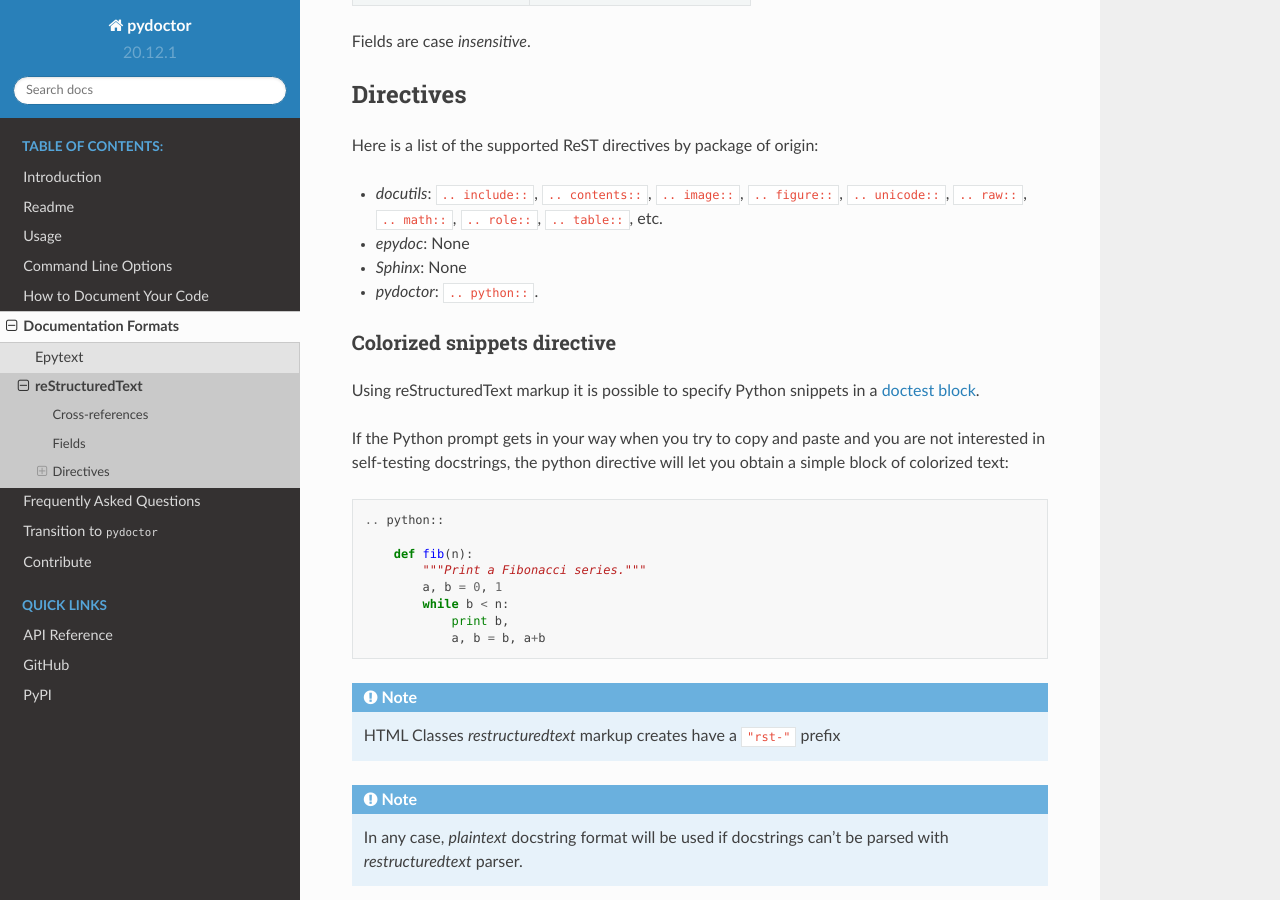
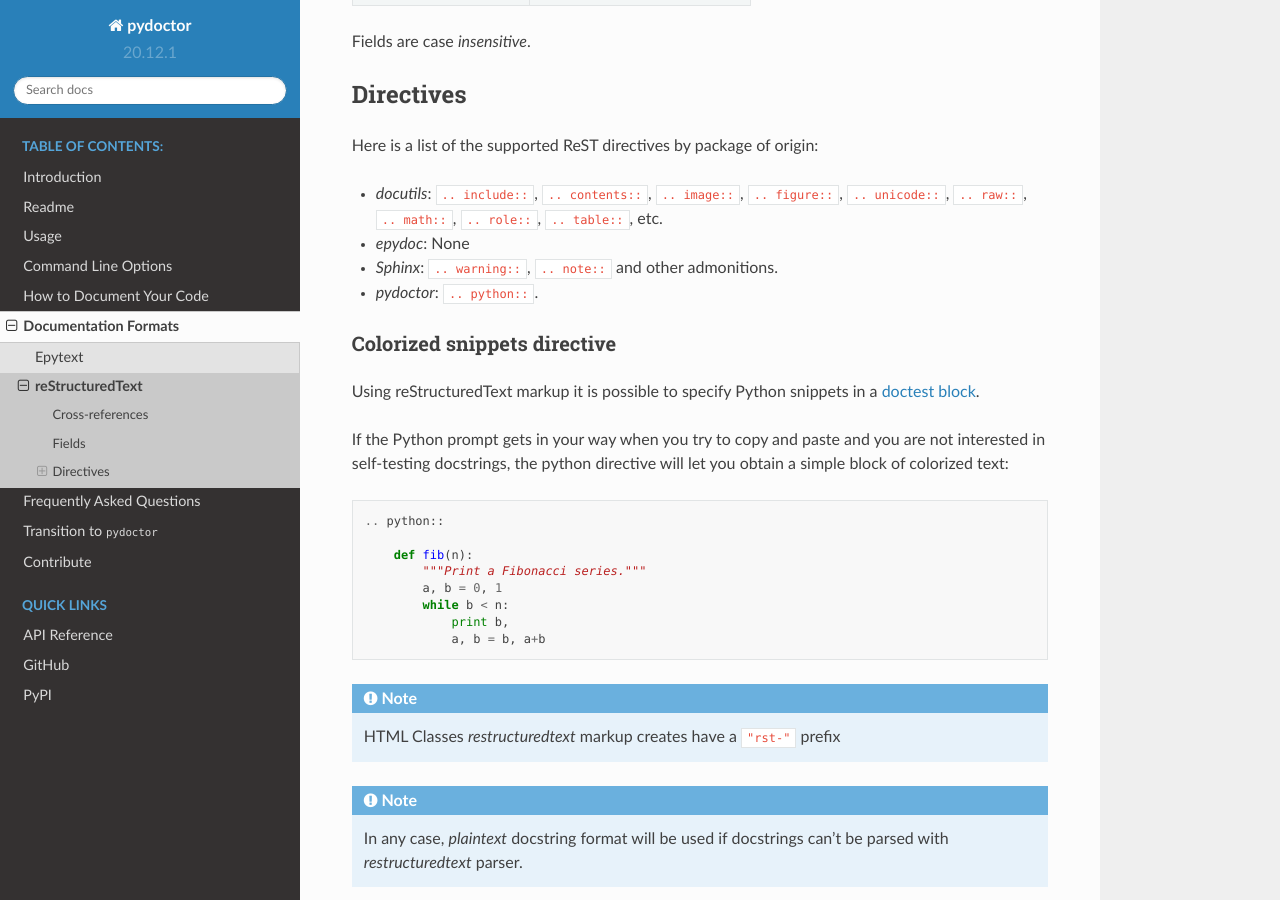
Before and after one commit to twisted/pydoctor, a Sphinx documentation site: the page built from docs/source/docformat/restructuredtext/index.rst, in a window 1280 px wide and 900 px high, scrolled down 1957 px. Built offline with Sphinx 7.4.7 and the Read the Docs theme 2.0.0, drawn with Linux system fonts in a browser that asks for light colours.

Commit message:
Update docs

```diff
--- a/docs/source/docformat/restructuredtext/index.rst
+++ b/docs/source/docformat/restructuredtext/index.rst
@@ -96,7 +96,7 @@
 
 - `docutils`: ``.. include::``, ``.. contents::``, ``.. image::``, ``.. figure::``, ``.. unicode::``, ``.. raw::``, ``.. math::``, ``.. role::``, ``.. table::``, etc.
 - `epydoc`: None
-- `Sphinx`: None
+- `Sphinx`: ``.. warning::``, ``.. note::`` and other admonitions.
 - `pydoctor`: ``.. python::``.
 
 Colorized snippets directive
```
